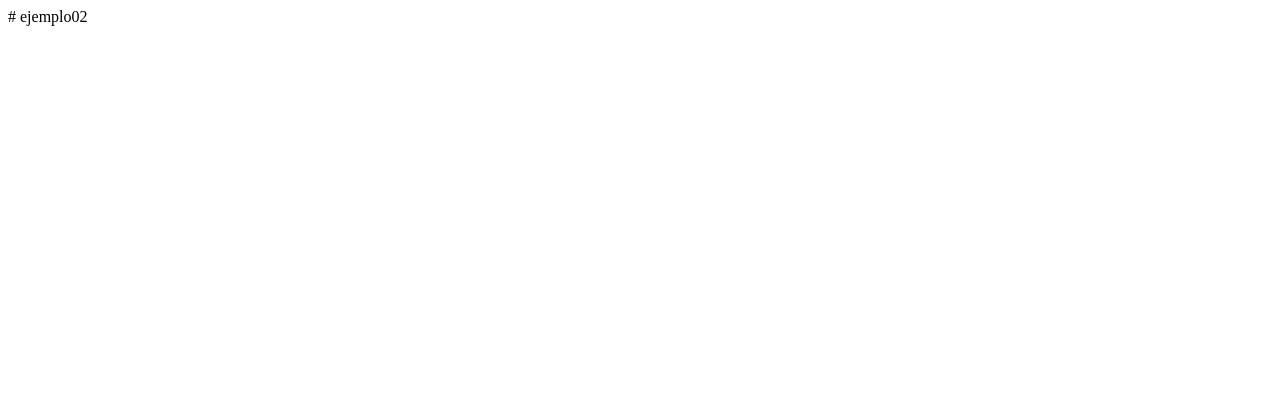
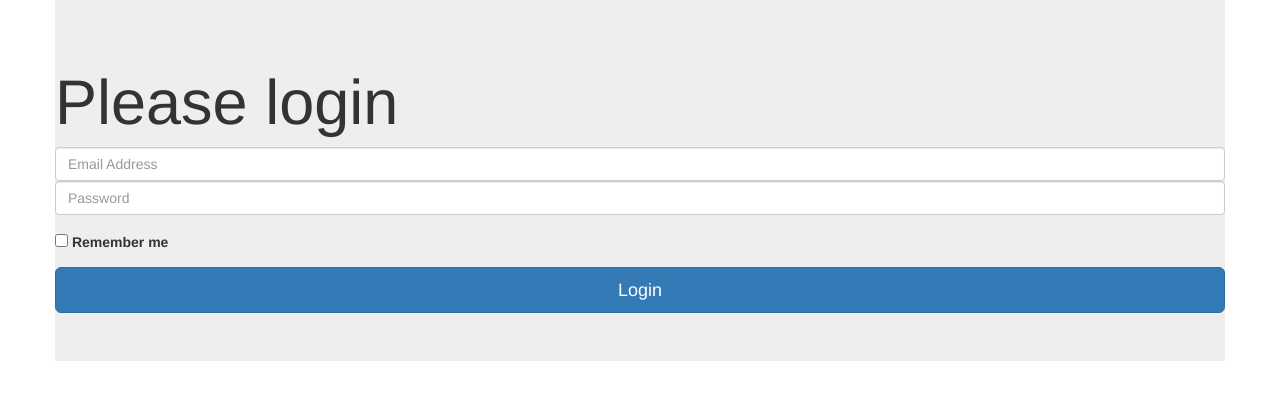
Before and after one commit to maribelferre/Clase, a plain HTML site: page index.html in a window 1280 px wide. Drawn offline with nearby package versions, Linux system fonts and the light colour scheme.

Commit message:
añade titulo para formulario de login

```diff
--- a/index.html
+++ b/index.html
@@ -1 +1,34 @@
-# ejemplo02
+<!DOCTYPE html>
+<html>
+<head>
+  <meta charset="utf-8">
+  <meta name="viewport" content="width=device-width">
+  <link rel="stylesheet" href="https://maxcdn.bootstrapcdn.com/bootstrap/4.0.0-
+alpha.6/css/bootstrap.min.css" integrity="sha384-
+rwoIResjU2yc3z8GV/NPeZWAv56rSmLldC3R/AZzGRnGxQQKnKkoFVhFQhNUwEyJ" crossorigin="anonymous">
+  <title>repl.it</title>
+</head>
+<body>
+<div class="container jumbotron padd-top10 margin-top10">
+  <div class="row">
+    <div class="col-12">
+
+    <form>
+    	<h1>Please login</h1>
+      <div class="form-group">
+        <input type="email" class="form-control" id="exampleInputEmail1" aria-
+describedby="emailHelp" placeholder="Email Address">
+        <input type="password" class="form-control" id="exampleInputPassword1"
+placeholder="Password">
+      </div>
+      <div class="form-group">
+          <input type="checkbox" >
+          <strong>Remember me</strong>
+      </div>
+      <button type="submit" class="btn btn-primary btn-lg btn-block">Login</button>
+    </form>
+    </div>
+  </div>
+</div>
+</body>
+</html>
```
